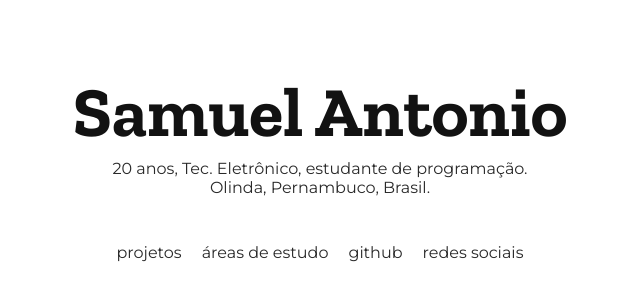
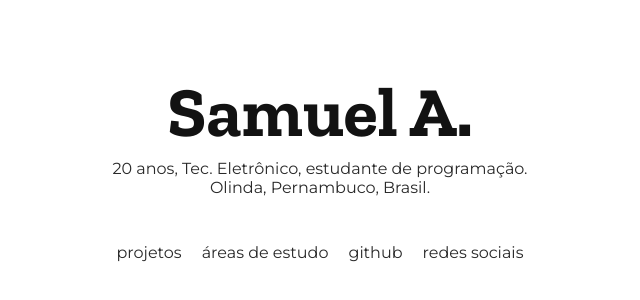
Before and after one commit to saelblck/Saelblck.github.io, a plain HTML site: page index.html in a window 1280 px wide. Shown: the part 160-460 px from the top of the page, without its empty margins (320-960 px from the left). Drawn offline with nearby package versions, Linux system fonts and the light colour scheme; a web font is replaced by a local one.

Commit message:
atualização do index,htlm
atualização do nome

```diff
--- a/index.html
+++ b/index.html
@@ -12,7 +12,7 @@
 </head>
 <body>
 
-    <h1 id="titulo" >Samuel Antonio</h1>
+    <h1 id="titulo" >Samuel A.</h1>
     <p class="descricao">20 anos, Tec. Eletrônico, estudante de programação.
     <br>
     Olinda, Pernambuco, Brasil.
```
